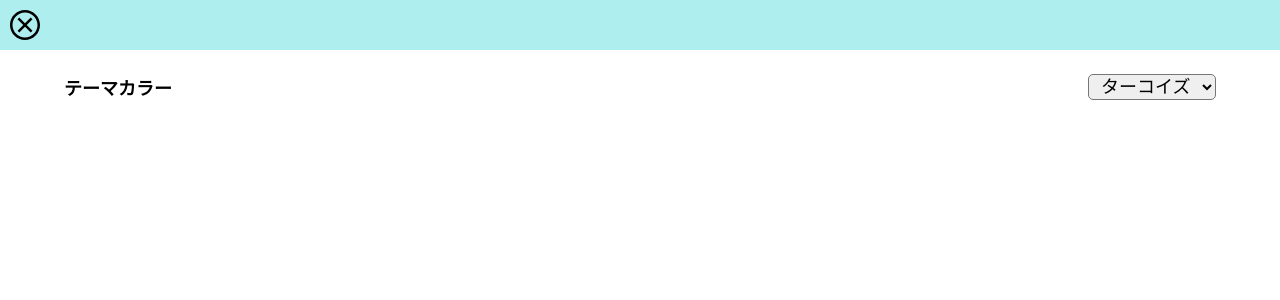
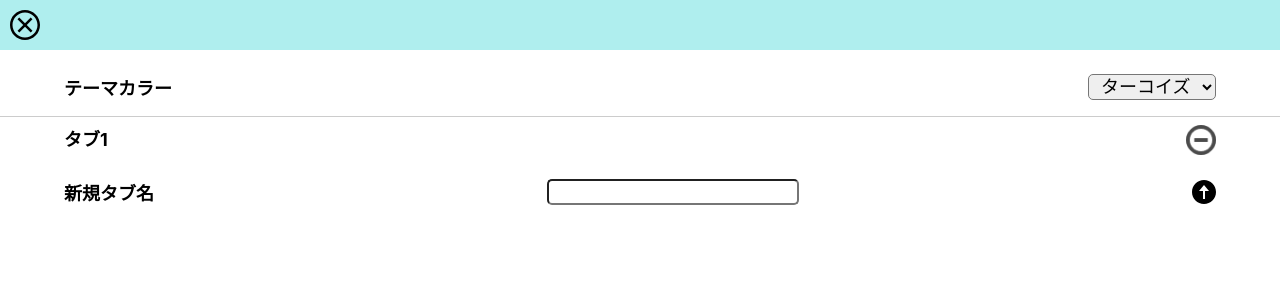
Before and after one commit to fuminaInoue/shopping-memo, a React (Create React App) app: page /setting in a window 1280 px wide. Shown: the top 300 px of the page. Built offline with nearby package versions, Linux system fonts and the light colour scheme.

Commit message:
タブ名の設定を実装

```diff
--- /dev/null
+++ b/src/components/organisms/TabSetting.tsx
@@ -0,0 +1,94 @@
+/** @jsxImportSource @emotion/react */
+import React, { useEffect, useState } from 'react'
+import { css } from '@emotion/react'
+import arrow from '../../images/arrow.svg'
+import minus from '../../images/minus.png'
+
+type Props = {}
+
+export const TabSetting: React.FC<Props> = ({}) => {
+  const [newTabTitle, setNewTabTitle] = useState('')
+  const [tabTitles, setTabTitles] = useState([''])
+
+  const saveTabTitle = () => {
+    const _tabTitles = JSON.parse(localStorage.getItem('tabTitles')!)
+    const newTabTitles: string[] = _tabTitles ? _tabTitles : []
+    newTabTitles.push(newTabTitle)
+    localStorage.setItem('tabTitles', JSON.stringify(newTabTitles))
+    setTabTitles(newTabTitles)
+  }
+
+  const onClickDelete = (i: number) => {
+    let _tabTitles = [...tabTitles]
+    _tabTitles.splice(i, 1)
+    localStorage.setItem('tabTitles', JSON.stringify(_tabTitles))
+    setTabTitles(_tabTitles)
+  }
+
+  useEffect(() => {
+    if (localStorage.getItem('tabTitles')) {
+      setTabTitles(JSON.parse(localStorage.getItem('tabTitles')!))
+    }
+  }, [])
+
+  return (
+    <div css={tabSettingStyle}>
+      {tabTitles &&
+        tabTitles.map((v: string, i: number) => {
+          return (
+            <div css={contentsStyle}>
+              <div css={themeStyle}>タブ{i + 1}</div>
+              <div css={themeStyle}>{v}</div>
+              <img
+                css={deleteStyle}
+                src={minus}
+                alt="削除"
+                onClick={() => onClickDelete(i)}
+              />
+            </div>
+          )
+        })}
+      <div css={contentsStyle}>
+        <div css={themeStyle}>新規タブ名</div>
+        <input
+          css={themeInputStyle}
+          onChange={(e) => setNewTabTitle(e.target.value)}
+        />
+        <img
+          // css={newList ? arrowStyle : disabledArrowStyle}
+          src={arrow}
+          alt="上矢印"
+          onClick={newTabTitle ? () => saveTabTitle() : undefined}
+        />
+      </div>
+    </div>
+  )
+}
+
+const tabSettingStyle = css({
+  borderTop: '1px solid #ccc',
+})
+
+const contentsStyle = css({
+  padding: '8px 0',
+  margin: '0 auto 8px',
+  width: '90%',
+  display: 'flex',
+  justifyContent: 'space-between',
+})
+
+const themeStyle = css({
+  fontWeight: 'bold',
+  fontSize: 18,
+})
+
+const themeInputStyle = css({
+  fontSize: 18,
+  padding: '0 8px',
+  borderRadius: 5,
+})
+
+const deleteStyle = css({
+  width: 30,
+  height: 30,
+})
--- /dev/null
+++ b/src/components/organisms/index.tsx
@@ -0,0 +1,2 @@
+export { TabSetting } from './TabSetting'
+export { ThemeColor } from './ThemeColor'
--- a/src/components/pages/Setting.tsx
+++ b/src/components/pages/Setting.tsx
@@ -2,7 +2,7 @@
 import React, { useEffect, useState } from 'react'
 import { css } from '@emotion/react'
 import { useNavigate } from 'react-router-dom'
-import { ThemeColor } from 'components/organisms/ThemeColor'
+import { ThemeColor, TabSetting } from 'components/organisms'
 import close from '../../images/close.svg'
 
 type Props = {}
@@ -26,6 +26,7 @@ export const Setting: React.FC<Props> = () => {
         <img src={close} alt="全件削除" onClick={() => navigate('/')} />
       </div>
       <ThemeColor setThemeColor={setThemeColor} />
+      <TabSetting />
     </>
   )
 }
```
